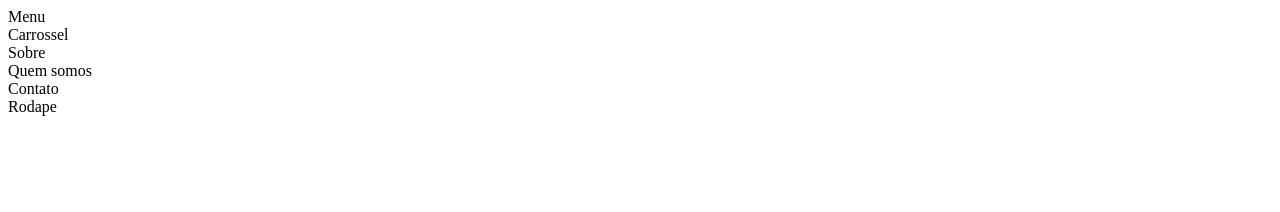
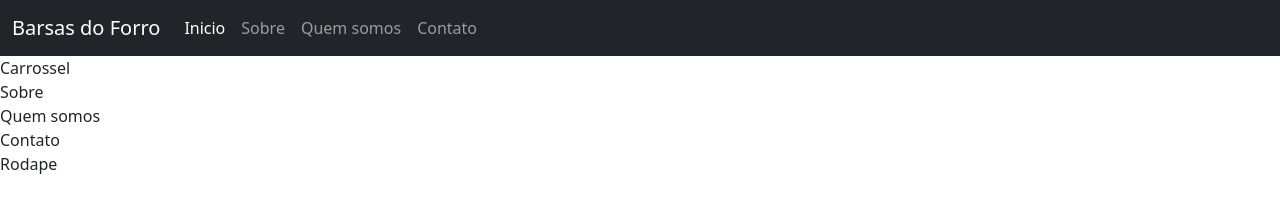
Before and after one commit to AnaLuiza74/brasasdoforro-site, a plain HTML site: page index.html in a window 1280 px wide. Drawn offline with nearby package versions, Linux system fonts and the light colour scheme.

Commit message:
Colocar cabeçalho

```diff
--- a/index.html
+++ b/index.html
@@ -4,15 +4,42 @@
     <meta charset="UTF-8">
     <meta name="viewport" content="width=device-width, initial-scale=1.0">
     <title>Document</title>
+    <link href="https://cdn.jsdelivr.net/npm/bootstrap@5.3.3/dist/css/bootstrap.min.css" rel="stylesheet" integrity="sha384-QWTKZyjpPEjISv5WaRU9OFeRpok6YctnYmDr5pNlyT2bRjXh0JMhjY6hW+ALEwIH" crossorigin="anonymous">
+    <link rel="stylesheet" href="css/#custom.css">
 </head>
 <body>
-    <nav> Menu</nav>
+
+    <nav class="navbar navbar-expand-lg navbar-dark bg-dark">
+        <div class="container-fluid">
+          <a class="navbar-brand" href="#">Barsas do Forro</a>
+          <button class="navbar-toggler" type="button" data-bs-toggle="collapse" data-bs-target="#navbarNav" aria-controls="navbarNav" aria-expanded="false" aria-label="Toggle navigation">
+            <span class="navbar-toggler-icon"></span>
+          </button>
+          <div class="collapse navbar-collapse" id="navbarNav">
+            <ul class="navbar-nav">
+              <li class="nav-item">
+                <a class="nav-link active" aria-current="page" href="#">Inicio</a>
+              </li>
+              <li class="nav-item">
+                <a class="nav-link" href="#">Sobre</a>
+              </li>
+              <li class="nav-item">
+                <a class="nav-link" href="#">Quem somos</a>
+                <li class="nav-item">
+                <a class="nav-link" href="#">Contato</a>
+              </li>
+
+
+            </ul>
+          </div>
+        </div>
+      </nav>
     <header> Carrossel</header>
     <section> Sobre</section>
     <section>Quem somos</section>
     <section>Contato</section>
     <footer>Rodape</footer>
-    <a href= ></a>
+    <script src="https://cdn.jsdelivr.net/npm/bootstrap@5.3.3/dist/js/bootstrap.bundle.min.js" integrity="sha384-YvpcrYf0tY3lHB60NNkmXc5s9fDVZLESaAA55NDzOxhy9GkcIdslK1eN7N6jIeHz" crossorigin="anonymous"></script>
 
 </body>
 </html>
```
Also changed, not shown: css/#custom.css (added), 1 other file.
